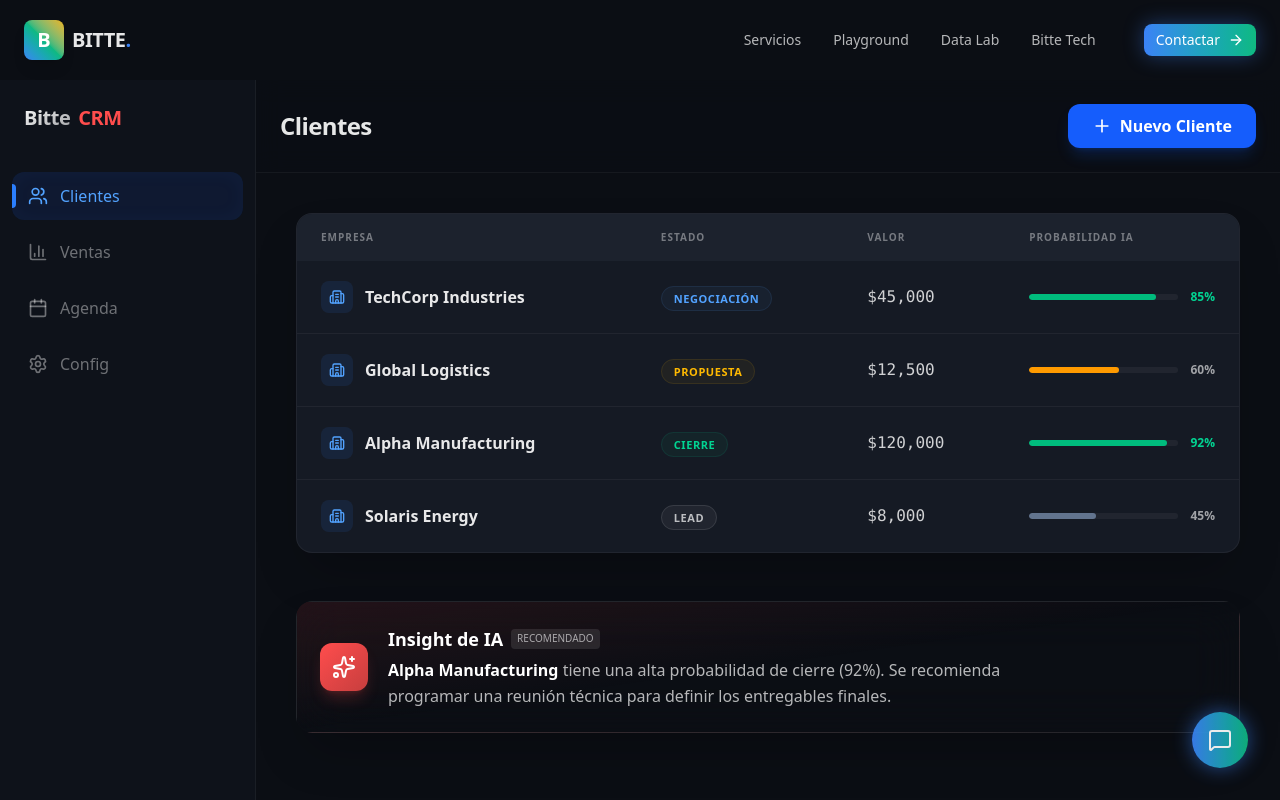
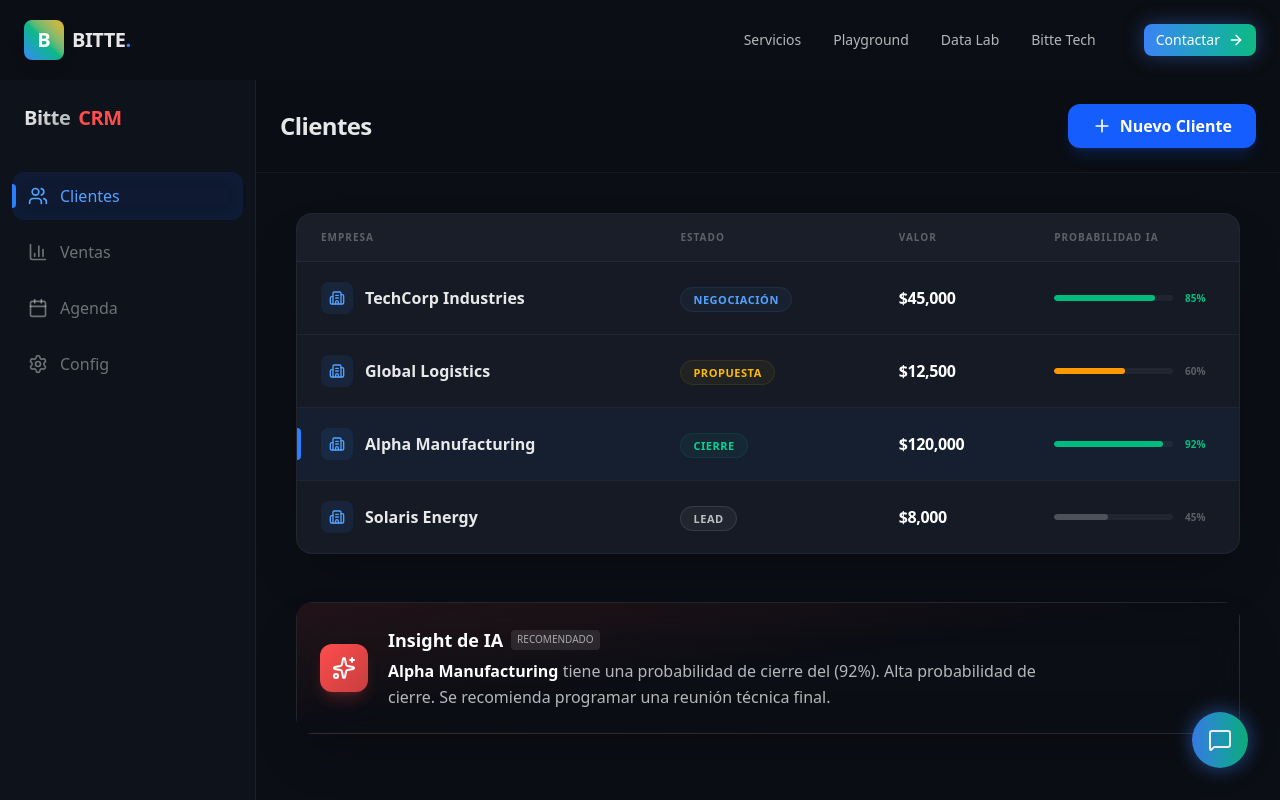
Before and after one commit to bittecoltech-sketch/Bitte, a Next.js app: page /demos/crm in a window 1280 px wide. Shown: the top 800 px of the page. Built offline with nearby package versions, Linux system fonts and the light colour scheme.

Commit message:
fix: make Clientes IA Insight banner dynamic and fix property name mismatches

```diff
--- a/app/demos/crm/page.tsx
+++ b/app/demos/crm/page.tsx
@@ -48,6 +48,7 @@
 export default function CRMPage() {
     const [activeTab, setActiveTab] = useState("clientes");
     const [salesFilter, setSalesFilter] = useState("30d");
+    const [selectedClient, setSelectedClient] = useState(INITIAL_CLIENTS[2].name); // Default to Alpha
     const [clients, setClients] = useState(INITIAL_CLIENTS);
     const [events, setEvents] = useState([
         { time: "09:30 AM", title: "Review con TechCorp", type: "Reunión Técnica", color: "border-blue-500" },
@@ -76,6 +77,7 @@
         setNotification(`Cargando detalles de ${company}...`);
         setTimeout(() => {
             setNotification(`Detalles de ${company} cargados con éxito`);
+            setSelectedClient(company);
             setTimeout(() => setNotification(null), 2000);
         }, 1500);
     };
@@ -128,79 +130,108 @@
         setSettings(prev => ({ ...prev, [key]: !prev[key] }));
     };
 
-    const renderClientsView = () => (
+    const CLIENT_INSIGHTS: Record<string, { text: string; probability: string }> = {
+        "TechCorp Industries": {
+            text: "Negociación avanzada. Se requiere revisión de contrato legal antes del viernes.",
+            probability: "85%"
+        },
+        "Global Logistics": {
+            text: "Propuesta enviada. El cliente solicitó un descuento por volumen. Evaluar margen.",
+            probability: "60%"
+        },
+        "Alpha Manufacturing": {
+            text: "Alta probabilidad de cierre. Se recomienda programar una reunión técnica final.",
+            probability: "92%"
+        },
+        "Solaris Energy": {
+            text: "Nuevo lead cualificado. Necesita presentación de capacidades de IA Generativa.",
+            probability: "45%"
+        }
+    };
+
+    const renderClientsView = () => {
+        const currentInsight = CLIENT_INSIGHTS[selectedClient] || {
+            text: "Cliente recién añadido. Analizando datos para generar insight...",
+            probability: "10-20%"
+        };
+
+        return (
             <div className="space-y-6">
                 <div className="bg-[#151a24] border border-white/5 rounded-2xl overflow-hidden shadow-2xl">
-                <div className="overflow-x-auto">
                     <table className="w-full text-left border-collapse">
-                        <thead className="bg-[#1c222d] text-white/40 uppercase text-[10px] font-bold tracking-[0.1em]">
-                            <tr>
-                                <th className="px-6 py-4">Empresa</th>
-                                <th className="px-6 py-4">Estado</th>
-                                <th className="px-6 py-4">Valor</th>
-                                <th className="px-6 py-4">Probabilidad IA</th>
+                        <thead>
+                            <tr className="border-b border-white/5 bg-white/[0.02]">
+                                <th className="px-6 py-4 text-[10px] font-bold text-white/30 uppercase tracking-widest">Empresa</th>
+                                <th className="px-6 py-4 text-[10px] font-bold text-white/30 uppercase tracking-widest">Estado</th>
+                                <th className="px-6 py-4 text-[10px] font-bold text-white/30 uppercase tracking-widest text-right lg:text-left">Valor</th>
+                                <th className="px-6 py-4 text-[10px] font-bold text-white/30 uppercase tracking-widest hidden md:table-cell">Probabilidad IA</th>
                             </tr>
                         </thead>
                         <tbody className="divide-y divide-white/5">
                             <AnimatePresence initial={false}>
-                                {clients.map((row) => (
+                                {clients.map((client, i) => (
                                     <motion.tr
                                         layout
                                         initial={{ opacity: 0, x: -10 }}
                                         animate={{ opacity: 1, x: 0 }}
-                                        key={row.name}
-                                        onClick={() => handleRowClick(row.name)}
-                                        className="group cursor-pointer transition-colors duration-150 relative bg-transparent hover:bg-white/[0.02]"
+                                        key={client.name}
+                                        onClick={() => handleRowClick(client.name)}
+                                        className={cn(
+                                            "group cursor-pointer transition-colors duration-150 relative bg-transparent hover:bg-white/[0.02]",
+                                            selectedClient === client.name && "bg-blue-500/5"
+                                        )}
                                     >
                                         <td className="px-6 py-5">
                                             <div className="flex items-center gap-3">
                                                 <div className="w-8 h-8 rounded-lg bg-blue-500/10 flex items-center justify-center text-blue-400 group-hover:bg-blue-500 group-hover:text-white transition-all">
                                                     <Building2 className="w-4 h-4" />
                                                 </div>
-                                                <span className="font-semibold text-white/90 group-hover:text-white transition-all">{row.name}</span>
+                                                <span className="font-semibold text-white/90 group-hover:text-white transition-all">{client.name}</span>
                                             </div>
                                         </td>
                                         <td className="px-6 py-5">
                                             <span className={cn(
                                                 "px-3 py-1 rounded-full text-[11px] font-bold uppercase tracking-wider bg-white/5 border border-white/10 text-white/70",
-                                                row.status === "Cierre" && "text-emerald-400 bg-emerald-400/5 border-emerald-400/10",
-                                                row.status === "Negociación" && "text-blue-400 bg-blue-400/5 border-blue-400/10",
-                                                row.status === "Propuesta" && "text-amber-400 bg-amber-400/5 border-amber-400/10"
+                                                client.status === "Cierre" && "text-emerald-400 bg-emerald-400/5 border-emerald-400/10",
+                                                client.status === "Negociación" && "text-blue-400 bg-blue-400/5 border-blue-400/10",
+                                                client.status === "Propuesta" && "text-amber-400 bg-amber-400/5 border-amber-400/10"
                                             )}>
-                                                {row.status}
+                                                {client.status}
                                             </span>
                                         </td>
-                                        <td className="px-6 py-5 font-mono text-white/80 tabular-nums">
-                                            ${row.val.toLocaleString()}
-                                        </td>
-                                        <td className="px-6 py-5">
+                                        <td className="px-6 py-4 font-bold tracking-tight text-right lg:text-left">${client.val.toLocaleString()}</td>
+                                        <td className="px-6 py-4 hidden md:table-cell">
                                             <div className="flex items-center gap-3">
-                                                <div className="flex-1 h-1.5 bg-white/5 rounded-full overflow-hidden w-24">
+                                                <div className="flex-1 h-1.5 bg-white/5 rounded-full overflow-hidden">
                                                     <motion.div
                                                         initial={{ width: 0 }}
-                                                        animate={{ width: `${row.prob}%` }}
-                                                        transition={{ duration: 1, ease: "easeOut" }}
+                                                        animate={{ width: `${client.prob}%` }}
                                                         className={cn(
-                                                            "h-full rounded-full",
-                                                            row.prob >= 80 ? "bg-emerald-500" : row.prob >= 60 ? "bg-amber-500" : "bg-slate-500"
+                                                            "h-full rounded-full transition-all duration-1000",
+                                                            client.prob > 80 ? "bg-emerald-500" :
+                                                                client.prob > 50 ? "bg-amber-500" : "bg-white/20"
                                                         )}
                                                     />
                                                 </div>
-                                                <span className={cn("text-xs font-bold", row.prob >= 80 ? "text-emerald-400" : "text-white/60")}>
-                                                    {row.prob}%
-                                                </span>
+                                                <span className={cn(
+                                                    "text-[10px] font-bold min-w-[30px]",
+                                                    client.prob > 80 ? "text-emerald-500" : "text-white/30"
+                                                )}>{client.prob}%</span>
                                             </div>
                                         </td>
+                                        {selectedClient === client.name && (
+                                            <div className="absolute left-0 top-1/2 -translate-y-1/2 w-1 h-8 bg-blue-500 rounded-r-full" />
+                                        )}
                                     </motion.tr>
                                 ))}
                             </AnimatePresence>
                         </tbody>
                     </table>
                 </div>
-            </div>
 
                 {/* IA Insight Banner - Glassmorphism */}
                 <motion.div
+                    key={selectedClient}
                     initial={{ opacity: 0, y: 20 }}
                     animate={{ opacity: 1, y: 0 }}
                     className="relative p-6 rounded-2xl overflow-hidden group shadow-2xl mt-12"
@@ -219,13 +250,14 @@
                                 <span className="text-[10px] bg-white/10 px-1.5 py-0.5 rounded text-white/60 font-medium">RECOMENDADO</span>
                             </h4>
                             <p className="text-white/70 leading-relaxed max-w-2xl">
-                            <span className="text-white font-semibold">Alpha Manufacturing</span> tiene una alta probabilidad de cierre (92%). Se recomienda programar una reunión técnica para definir los entregables finales.
+                                <span className="text-white font-semibold">{selectedClient}</span> tiene una probabilidad de cierre del ({currentInsight.probability}). {currentInsight.text}
                             </p>
                         </div>
                     </div>
                 </motion.div>
             </div>
         );
+    };
 
 
     const getChartData = () => {
```
Lines whose indentation alone changed are shown as unchanged.
